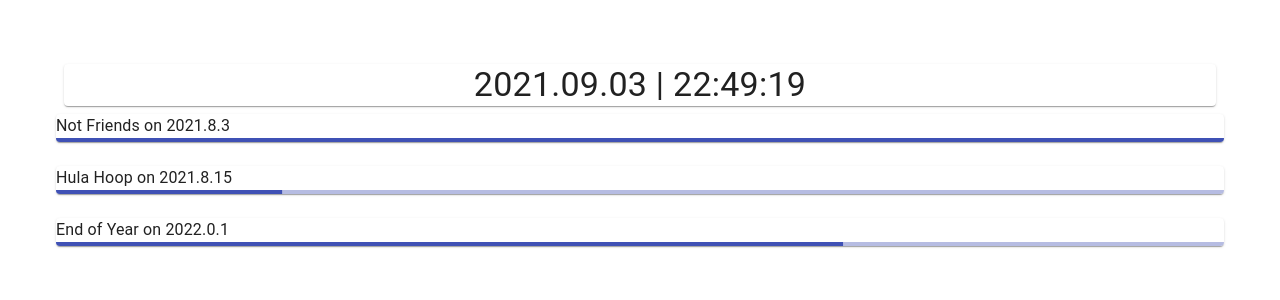
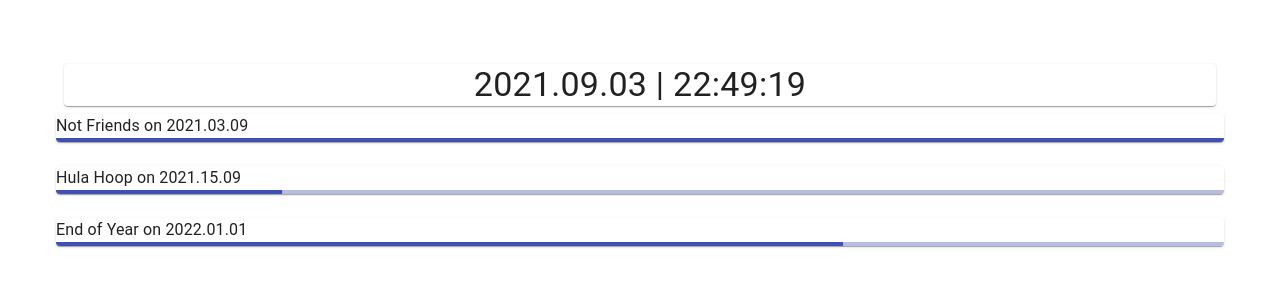
Before and after one commit to adcbotwastaken/countdown, a React (Create React App) app: page / in a window 1280 px wide. Shown: the top 300 px of the page. Built offline with nearby package versions, Linux system fonts and the light colour scheme.

Commit message:
month and date now display as double digit

```diff
--- a/src/components/CountdownCard.js
+++ b/src/components/CountdownCard.js
@@ -66,7 +66,12 @@ function CountdownCard(props) {
     }
 
     // const timeLeftStr = calculateProgress();
-    const dateString = `${endDateObj.getFullYear()}.${endDateObj.getMonth()}.${endDateObj.getDate()}`
+
+
+    // ty: https://stackoverflow.com/a/6040556 for doing double digit month/date
+    const monthFormatted = ("0" + endDateObj.getDate()).slice(-2);
+    const dateFormatted = ("0" + (endDateObj.getMonth() + 1)).slice(-2)
+    const dateString = `${endDateObj.getFullYear()}.${monthFormatted}.${dateFormatted}`
     const cardText = `${name} on ${dateString}`;
 
 
```
